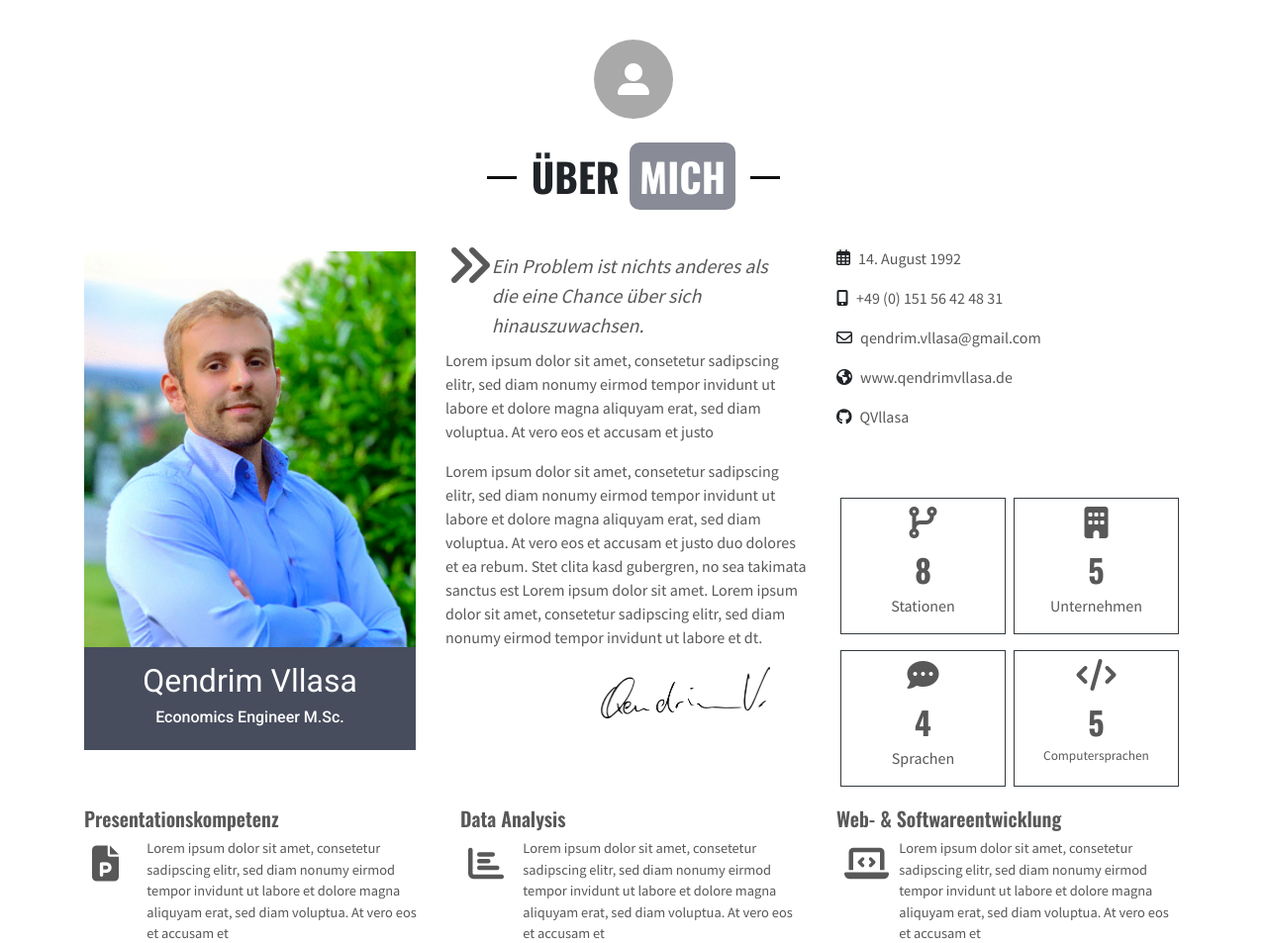
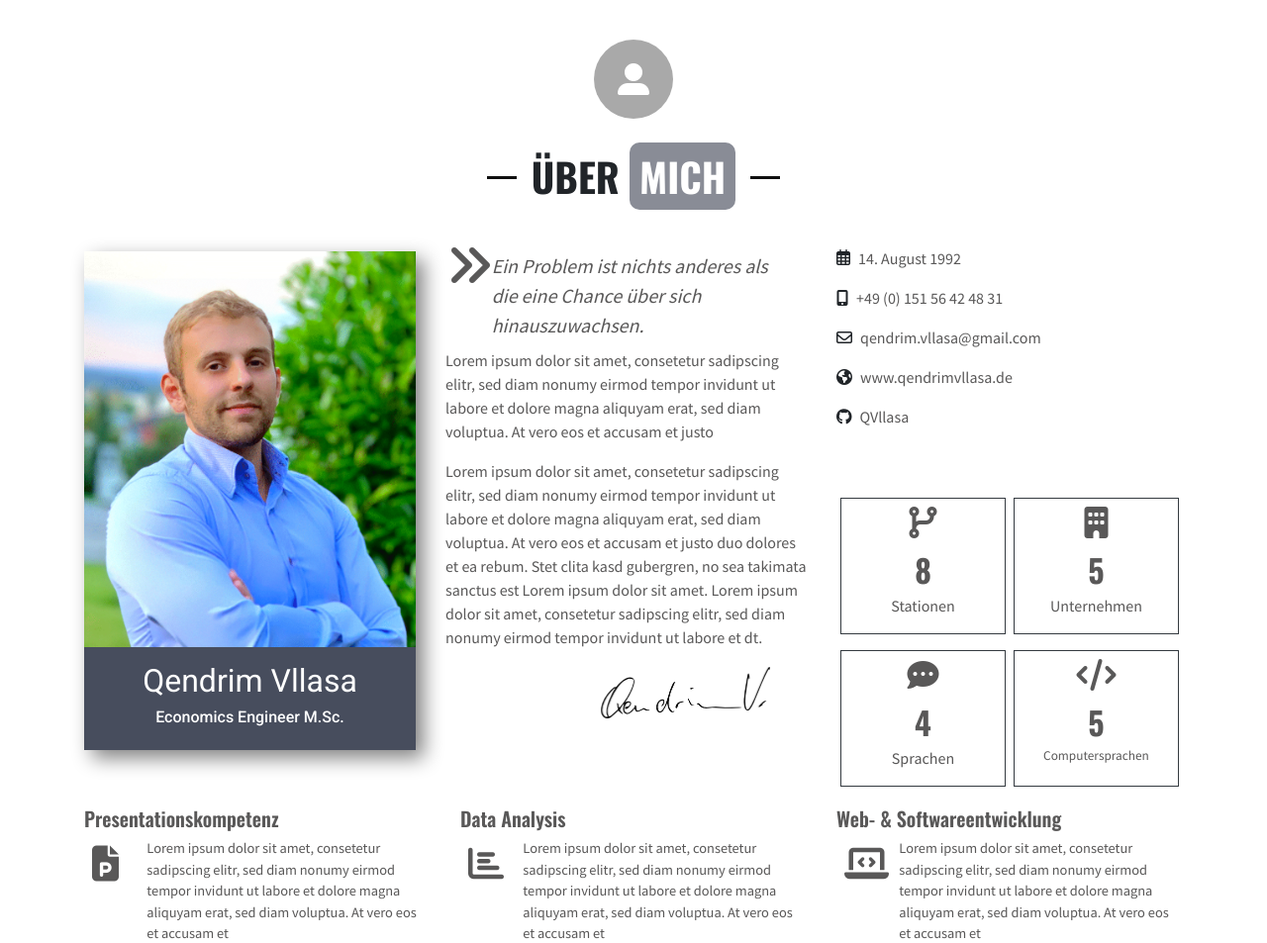
Before and after one commit to QVllasa/Homepage_old, a PHP site: page /home.html in a window 1280 px wide. Shown: the part 648-1601 px from the top of the page at 99% size. Run offline with PHP 8.4, Linux system fonts and the light colour scheme; style sheets or scripts are compiled from the project's sources; some libraries are stand-ins or nearby versions.

Commit message:
working on overall look

```diff
--- a/Development/css/homestyle.css
+++ b/Development/css/homestyle.css
@@ -134,6 +134,14 @@ video {
   border-right: 6px solid white;
   border-left: 6px solid white;
   transition: 1s;
+}
+
+#video-carousel-indicators {
+  opacity: 0;
+}
+
+#video-carousel-example:hover #video-carousel-indicators {
+  opacity: 1;
 }
 
 
@@ -809,7 +817,7 @@ video {
   transition: all 1s ease-out;
 }
 
-.animate-section-icon {
+.animate-icon-section {
   transform: translateY(0);
   opacity: 1;
 }
--- a/Development/home.html
+++ b/Development/home.html
@@ -41,7 +41,7 @@
 
   <!-- google fonts -->
 
-  <link href="https://unpkg.com/aos@2.3.1/dist/aos.css" rel="stylesheet">
+  <link href="https://cdnjs.cloudflare.com/ajax/libs/aos/2.3.4/aos.css" rel="stylesheet">
 
   <link rel="stylesheet" href="https://cdnjs.cloudflare.com/ajax/libs/slick-carousel/1.9.0/slick.min.css">
   <link rel="stylesheet" href="https://cdnjs.cloudflare.com/ajax/libs/slick-carousel/1.9.0/slick-theme.min.css">
@@ -51,7 +51,7 @@
 
 </head>
 
-<body data-spy="scroll" data-target=".navbar">
+<body data-spy="scroll" data-target=".navbar" data-offset="600">
 
 <!--Navigation-->
 <nav class="navbar navbar-expand-md navbar-dark fixed-top" id="background-dark">
@@ -118,7 +118,7 @@
 <section id="video-carousel-example" class="carousel slide carousel-fade" data-ride="carousel" data-interval="2500"
          data-wrap="true" data-pause="false">
   <!--Indicators-->
-  <ol class="carousel-indicators">
+  <ol class="carousel-indicators" id="video-carousel-indicators">
     <li data-target="#video-carousel-example" data-slide-to="0" class="active"></li>
     <li data-target="#video-carousel-example" data-slide-to="1"></li>
     <li data-target="#video-carousel-example" data-slide-to="2"></li>
@@ -182,7 +182,7 @@
       <div class="row justify-content-center mt-4">
 
         <!-- self portrait -->
-        <div class="col-md-4" style="padding-left: 0">
+        <div class="col-md-4" style="padding-left: 0; filter: drop-shadow(8px 8px 10px gray)">
           <div class="container" style="margin: 10px 0 0 0;">
             <img class="img-fluid self-portrait" src="img/portraits/portrait_free.png" alt="Portrait">
             <div class="container name-img-title">
@@ -408,6 +408,7 @@
 
   <!-- portfolio section -->
   <div class="container-fluid portfolio-section pt-5 pb-4" id="my-portfolio-section">
+
     <!--icon-->
     <div class="container icon-section" id="portfolio-icon">
       <div class="row justify-content-center">
@@ -442,57 +443,8 @@
     </div>
 
     <!-- Portfolio -->
-    <div class="container">
-      <div class="grid">
-        <div class="element-item transition metal" data-category="transition">
-          <div class="img-hover-zoom">
-            <img src="img/AbstractShapes.jpg" class="img-fluid">
-            <div class="overlay ">
-              <div class="text ">1</div>
-            </div>
-          </div>
-        </div>
-        <div class="element-item metalloid" data-category="metalloid">
-          <div class="img-hover-zoom">
-            <img src="img/AbstractShapes.jpg" class="img-fluid">
-            <div class="overlay ">
-              <div class="text ">1</div>
-            </div>
-          </div>
-        </div>
-        <div class="element-item post-transition metal " data-category="post-transition">
-          <div class="img-hover-zoom">
-            <img src="img/AbstractShapes.jpg" class="img-fluid">
-            <div class="overlay ">
-              <div class="text ">1</div>
-            </div>
-          </div>
-        </div>
-        <div class="element-item post-transition metal " data-category="post-transition">
-          <div class="img-hover-zoom">
-            <img src="img/AbstractShapes.jpg" class="img-fluid">
-            <div class="overlay ">
-              <div class="text ">1</div>
-            </div>
-          </div>
-        </div>
-        <div class="element-item transition metal " data-category="transition">
-          <div class="img-hover-zoom">
-            <img src="img/AbstractShapes.jpg" class="img-fluid">
-            <div class="overlay ">
-              <div class="text ">1</div>
-            </div>
-          </div>
-        </div>
-        <div class="element-item alkali metal" data-category="alkali">
-          <div class="img-hover-zoom">
-            <img src="img/AbstractShapes.jpg" class="img-fluid">
-            <div class="overlay ">
-              <div class="text ">1</div>
-            </div>
-          </div>
-        </div>
-      </div>
+    <div class="container" id="portfolio-content">
+
     </div>
 
   </div>
@@ -952,7 +904,7 @@
 
 
 <!-- isotop CDN -->
-<script src="https://unpkg.com/isotope-layout@3/dist/isotope.pkgd.min.js"></script>
+<script src="https://cdnjs.cloudflare.com/ajax/libs/jquery.isotope/3.0.6/isotope.pkgd.min.js"></script>
 
 <!-- isotop CDN -->
 
@@ -961,7 +913,7 @@
 <!-- progressbars CDN -->
 
 <!-- AOS -->
-<script src="https://unpkg.com/aos@2.3.1/dist/aos.js"></script>
+<script src="https://cdnjs.cloudflare.com/ajax/libs/aos/2.3.4/aos.js"></script>
 <!-- AOS -->
 
 
--- a/Development/js/scripts.js
+++ b/Development/js/scripts.js
@@ -36,9 +36,9 @@ $('a[href*="#my"]').on('click', function (e) {
   var target = this.hash;
   var $target = $(target);
   $('html, body').stop().animate({
-    'scrollTop': $target.offset().top
+    'scrollTop': $target.offset().top - 75
   }, 1500, 'swing', function () {
-    window.location.hash = target;
+    window.location.hash = $target;
   });
 });
 
@@ -368,7 +368,11 @@ $(document).ready(function () {
     triggerHook: 0.95,
     reverse: false,
   })
-    .setClassToggle('#portfolio-icon', 'animate-section-icon')
+    .on('start', function () {
+      addPortfolioContent();
+
+    })
+    .setClassToggle('#portfolio-icon', 'animate-icon-section')
     .addTo(controller);
 
   var myWork = new ScrollMagic.Scene({
@@ -376,7 +380,7 @@ $(document).ready(function () {
     triggerHook: 0.95,
     reverse: false,
   })
-    .setClassToggle('#skills-icon', 'animate-section-icon')
+    .setClassToggle('#skills-icon', 'animate-icon-section')
     .addTo(controller);
 
   var myWork = new ScrollMagic.Scene({
@@ -384,7 +388,7 @@ $(document).ready(function () {
     triggerHook: 0.95,
     reverse: false,
   })
-    .setClassToggle('#resume-icon', 'animate-section-icon')
+    .setClassToggle('#resume-icon', 'animate-icon-section')
     .addTo(controller);
 
   var myWork = new ScrollMagic.Scene({
@@ -392,7 +396,7 @@ $(document).ready(function () {
     triggerHook: 0.95,
     reverse: false,
   })
-    .setClassToggle('#company-icon', 'animate-section-icon')
+    .setClassToggle('#company-icon', 'animate-icon-section')
     .addTo(controller);
 
   var myWork = new ScrollMagic.Scene({
@@ -400,7 +404,7 @@ $(document).ready(function () {
     triggerHook: 0.95,
     reverse: false,
   })
-    .setClassToggle('#contact-icon', 'animate-section-icon')
+    .setClassToggle('#contact-icon', 'animate-icon-section')
     .addTo(controller);
 
 
@@ -434,3 +438,62 @@ $(document).ready(function () {
 
 
 //Init scroll Magic--------------------------------------
+
+
+//add Content on scroll with ScrollMagic---------------
+
+function addPortfolioContent() {
+  $('#portfolio-content').append("<div class=\"grid\">\n" +
+    "        <div class=\"element-item transition metal\" data-category=\"transition\">\n" +
+    "          <div class=\"img-hover-zoom\">\n" +
+    "            <img src=\"img/Chroma1.jpg\" class=\"img-fluid\">\n" +
+    "            <div class=\"overlay \">\n" +
+    "              <div class=\"text \">1</div>\n" +
+    "            </div>\n" +
+    "          </div>\n" +
+    "        </div>\n" +
+    "        <div class=\"element-item metalloid\" data-category=\"metalloid\">\n" +
+    "          <div class=\"img-hover-zoom\">\n" +
+    "            <img src=\"img/AbstractShapes.jpg\" class=\"img-fluid\">\n" +
+    "            <div class=\"overlay \">\n" +
+    "              <div class=\"text \">1</div>\n" +
+    "            </div>\n" +
+    "          </div>\n" +
+    "        </div>\n" +
+    "        <div class=\"element-item post-transition metal \" data-category=\"post-transition\">\n" +
+    "          <div class=\"img-hover-zoom\">\n" +
+    "            <img src=\"img/AbstractShapes.jpg\" class=\"img-fluid\">\n" +
+    "            <div class=\"overlay \">\n" +
+    "              <div class=\"text \">1</div>\n" +
+    "            </div>\n" +
+    "          </div>\n" +
+    "        </div>\n" +
+    "        <div class=\"element-item post-transition metal \" data-category=\"post-transition\">\n" +
+    "          <div class=\"img-hover-zoom\">\n" +
+    "            <img src=\"img/AbstractShapes.jpg\" class=\"img-fluid\">\n" +
+    "            <div class=\"overlay \">\n" +
+    "              <div class=\"text \">1</div>\n" +
+    "            </div>\n" +
+    "          </div>\n" +
+    "        </div>\n" +
+    "        <div class=\"element-item transition metal \" data-category=\"transition\">\n" +
+    "          <div class=\"img-hover-zoom\">\n" +
+    "            <img src=\"img/AbstractShapes.jpg\" class=\"img-fluid\">\n" +
+    "            <div class=\"overlay \">\n" +
+    "              <div class=\"text \">1</div>\n" +
+    "            </div>\n" +
+    "          </div>\n" +
+    "        </div>\n" +
+    "        <div class=\"element-item alkali metal\" data-category=\"alkali\">\n" +
+    "          <div class=\"img-hover-zoom\">\n" +
+    "            <img src=\"img/AbstractShapes.jpg\" class=\"img-fluid\">\n" +
+    "            <div class=\"overlay \">\n" +
+    "              <div class=\"text \">1</div>\n" +
+    "            </div>\n" +
+    "          </div>\n" +
+    "        </div>\n" +
+    "      </div>")
+}
+
+
+//add Portfolio on scroll with ScrollMagic---------------
```
